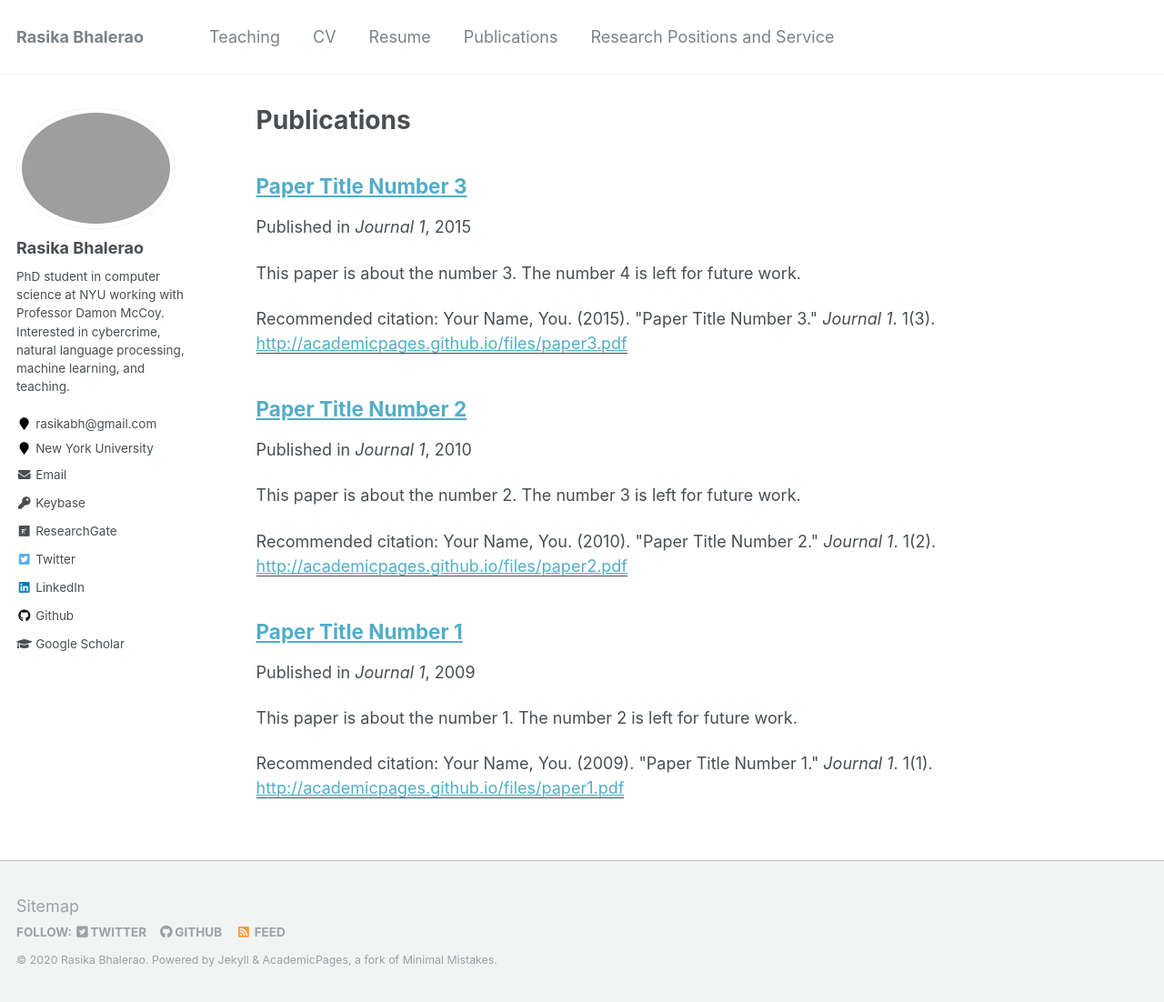
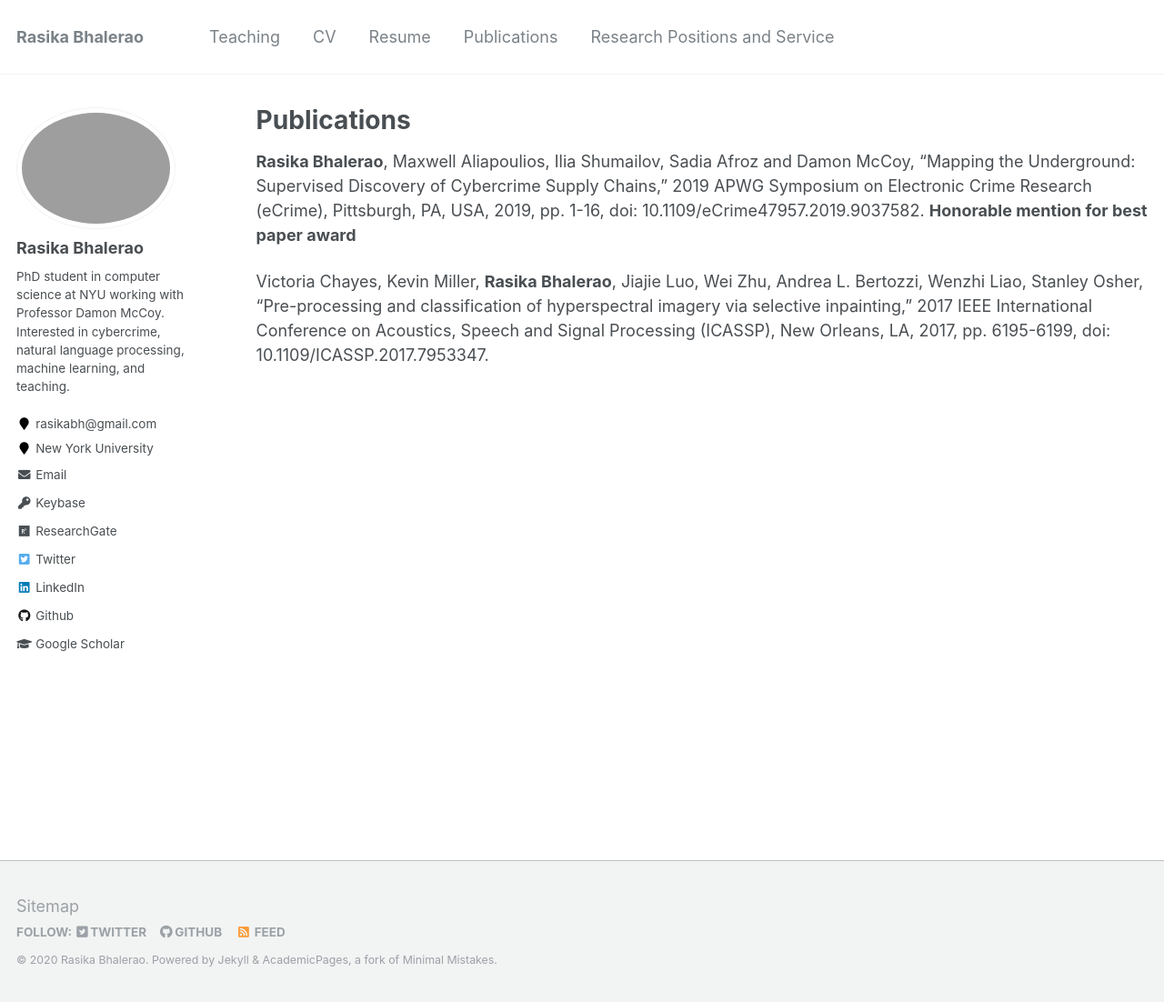
Before and after one commit to rasikabh/rasikabh.github.io, a Jekyll site: the page built from _pages/publications.md, in a window 1280 px wide and 1102 px high. Shown: the whole window at 91% size. Built offline with Jekyll 4.4.1, drawn with Linux system fonts in a browser that asks for light colours.

Commit message:
Update publications.md

```diff
--- a/_pages/publications.md
+++ b/_pages/publications.md
@@ -11,6 +11,6 @@ author_profile: true
 
 {% include base_path %}
 
-{% for post in site.publications reversed %}
-  {% include archive-single.html %}
-{% endfor %}
+**Rasika Bhalerao**, Maxwell Aliapoulios, Ilia Shumailov, Sadia Afroz and Damon McCoy, “Mapping the Underground: Supervised Discovery of Cybercrime Supply Chains,” 2019 APWG Symposium on Electronic Crime Research (eCrime), Pittsburgh, PA, USA, 2019, pp. 1-16, doi: 10.1109/eCrime47957.2019.9037582. **Honorable mention for best paper award**
+
+Victoria Chayes, Kevin Miller, **Rasika Bhalerao**, Jiajie Luo, Wei Zhu, Andrea L. Bertozzi, Wenzhi Liao, Stanley Osher, “Pre-processing and classification of hyperspectral imagery via selective inpainting,” 2017 IEEE International Conference on Acoustics, Speech and Signal Processing (ICASSP), New Orleans, LA, 2017, pp. 6195-6199, doi: 10.1109/ICASSP.2017.7953347.
```
